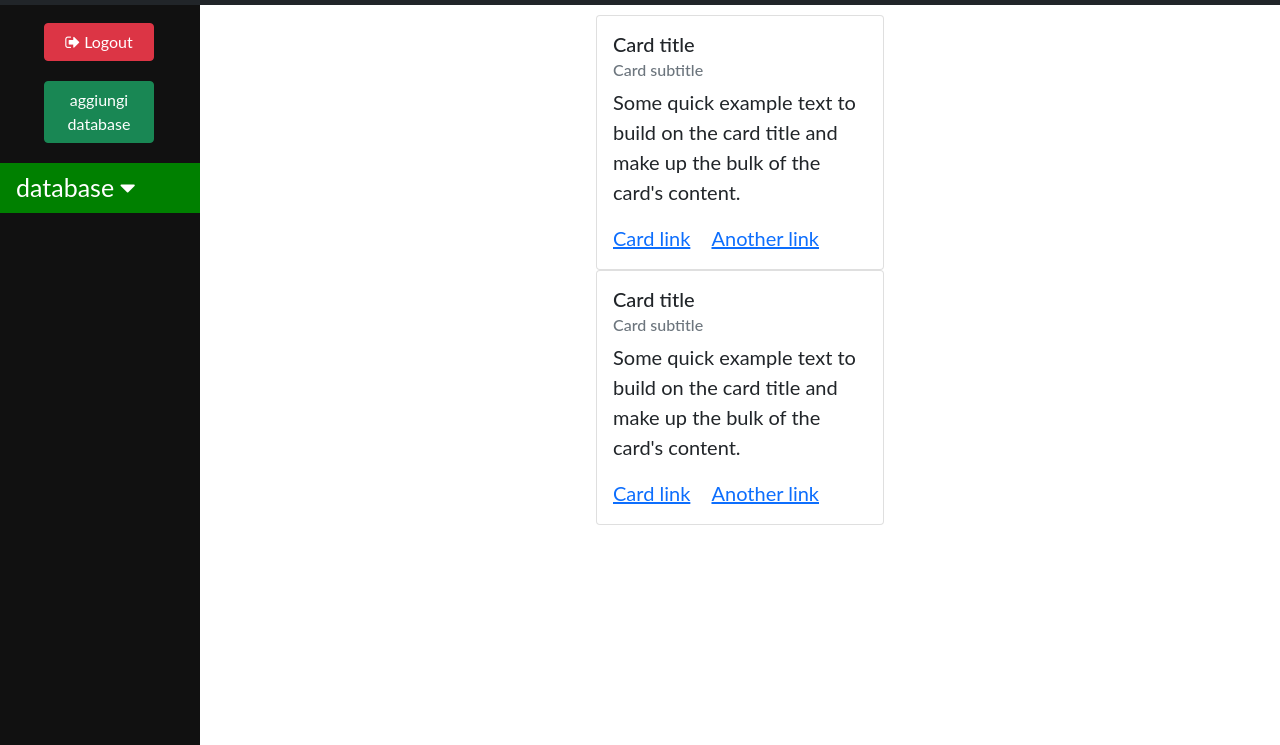
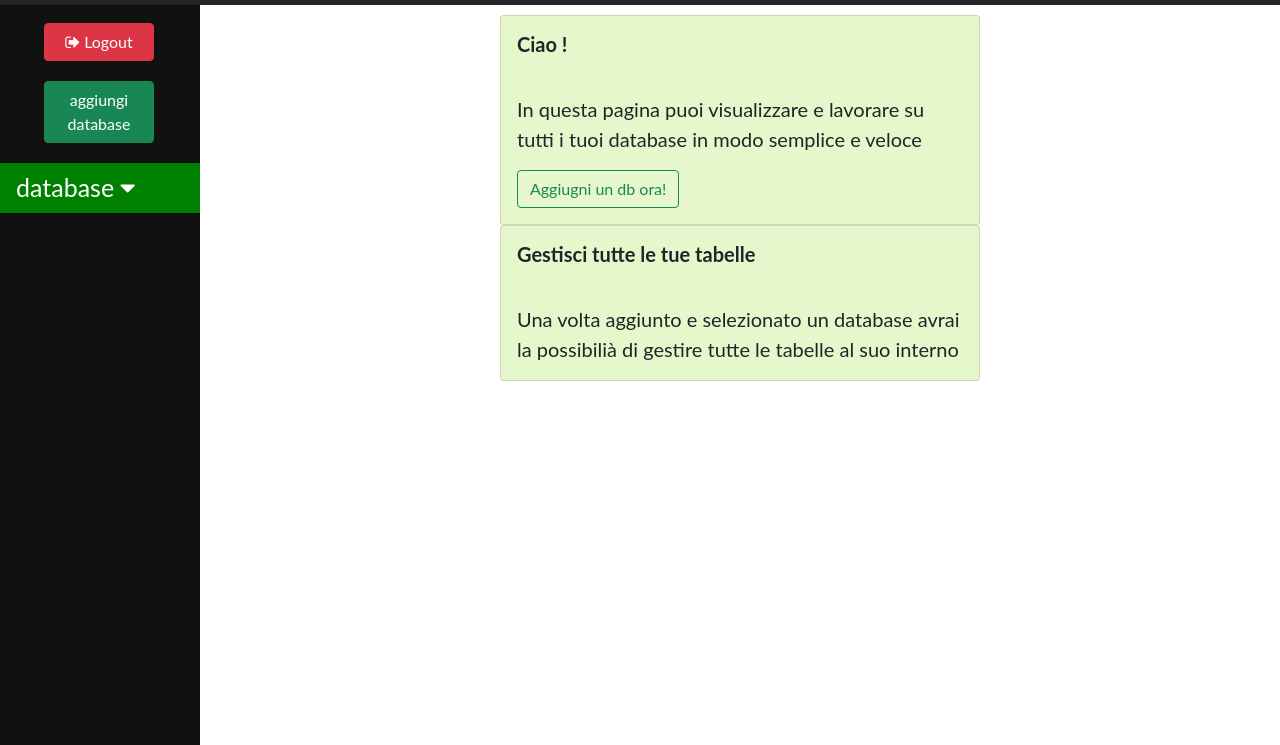
Before and after one commit to dbPlain/dbPlain, a website: page nginx/home/index.html in a window 1280 px wide. Shown: the part 55-800 px from the top of the page. Drawn offline with nearby package versions, Linux system fonts and the light colour scheme.

Commit message:
front-end correzioni

```diff
--- a/nginx/home/index.html
+++ b/nginx/home/index.html
@@ -22,17 +22,22 @@
     //return null;
 
           var contatore_riga = 0;
-
+          var nome = ""
           var start = true
           let prova = decodeURIComponent(document.cookie)
           var provasub = prova.substring(prova.indexOf("{"),prova.length)
+          console.log(provasub)
           try {
             datiUtente = JSON.parse(provasub).docs[0]
+            nome = datiUtente.username
+            console.log(nome)
+
           } catch(e) {
             datiUtente = {};
+
             console.log( JSON.stringify(e) );
           }
-          console.log(datiUtente)
+
 
          if(datiUtente.listaDB != undefined){
           datiUtente.listaDB.forEach( datidbcookie =>{
@@ -46,11 +51,12 @@
 
           var tabella=""
           var infoDB ={}
+          var infoDB2 ={}
 
           var size_big = false;
 
            $(document).ready(function(){
-
+            $("#titolo").text("Ciao "+nome+"!")
             const mediaQuery = window.matchMedia('(max-width: 576px)')
             const mediaQuery2 = window.matchMedia('(max-width: 991px)')
             if (mediaQuery.matches) {
@@ -59,6 +65,11 @@
             } else {
                 $('#inseriscirigabutton').html('Inserisci riga')
             }
+
+            $("#pop-trigger").click(function(){
+
+              $("#show-popup-btn").trigger("click")
+            })
 
             $(window).on('resize', function(){
 
@@ -97,9 +108,11 @@
               setTimeout(function(){
                    var tbody = document.getElementById("testa")
                    var grandezza = tbody.offsetWidth
-                   console.log(grandezza)
+
                    if (grandezza==0){
+                      console.log("ecco")
                       grandezza = document.getElementById('div-iniziale').offsetWidth - 21;
+                      console.log(grandezza)
                    }
                    var navbarlaterale = document.getElementById("sidenav")
                    var grandezza2 = navbarlaterale.offsetWidth
@@ -380,8 +393,8 @@
 
                $("#dropdown2").append('<a name='+dati+' id='+dati.DB + dati.HOST+' href="#">'+dati.DB+'</a>')
                $("#"+dati.DB + dati.HOST).click(function(){
-                  infoDB = dati
-
+                 // infoDB = dati
+                  infoDB2 = dati
                   // tiene illuminato il database selezionato
                   $("#dropdown2").children().css({
                       "color": "",
@@ -502,6 +515,7 @@ httpRequest.setRequestHeader("Content-Type", "application/json");
               aCampo.innerHTML = item.table_name
               aCampo.setAttribute('id', item.table_name + '202')
               aCampo.addEventListener("click" , function(){
+                infoDB = infoDB2
                 $('#inseriscirigabutton').show()
                 if($("#popupdierrore") != null) $("#popupdierrore").hide()
 
@@ -1024,32 +1038,34 @@ body {
 
   <div class="main" id='div-iniziale'>
 
-    <div class="d-flex justify-content-center">
 
-      <div class="d-flex justify-content-center flex-column">
+    <div class="d-flex justify-content-center" >
 
-        <div class="card" style="width: 18rem;">
-          <div class="card-body">
-            <h5 class="card-title">Card title</h5>
-            <h6 class="card-subtitle mb-2 text-muted">Card subtitle</h6>
-            <p class="card-text">Some quick example text to build on the card title and make up the bulk of the card's content.</p>
-            <a href="#" class="card-link">Card link</a>
-            <a href="#" class="card-link">Another link</a>
+      <div class="d-flex justify-content-around flex-column"style="width: 30rem !important;max-width: 100% !important;">
+        <div class="card" style=" background-color:#E7F7CC;max-width: 100% !important;">
+          <div class="card-body" >
+            <h5 class="card-title" > <strong id="titolo">Ciao!</strong> </h5>
+            <br>
+
+            <p class="card-text"> In questa pagina puoi visualizzare e lavorare su tutti i tuoi database in modo semplice e veloce</p>
+
+            <button type="button"  id="pop-trigger"class="btn btn-outline-success">Aggiugni un db ora!</button>
+
           </div>
         </div>
 
-        <div class="card" style="width: 18rem;">
+        <div class="card" style="background-color:#E7F7CC;max-width: 100% !important;" >
           <div class="card-body">
-            <h5 class="card-title">Card title</h5>
-            <h6 class="card-subtitle mb-2 text-muted">Card subtitle</h6>
-            <p class="card-text">Some quick example text to build on the card title and make up the bulk of the card's content.</p>
-            <a href="#" class="card-link">Card link</a>
-            <a href="#" class="card-link">Another link</a>
+            <h5 class="card-title"><strong>Gestisci tutte le tue tabelle</strong></h5>
+            <br>
+            <p class="card-text">Una volta aggiunto e selezionato un database avrai la possibilià di gestire tutte le tabelle al suo interno</p>
+
           </div>
         </div>
       </div>
+    </div>
 
-    </div>
+
 
   </div>
 
```
Also changed, not shown: nginx/index.html (+1 -1 lines), 2 other files.
